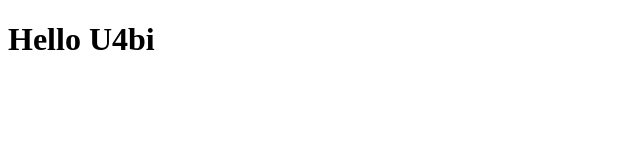
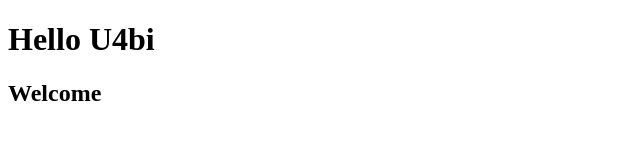
Before and after one commit to u4bi-store/react_workspace, a React app in the folder react-basic/: page / in a window 1280 px wide. Shown: the top 160 px of the page, without its empty margins (0-640 px from the left). Built offline with nearby package versions, Linux system fonts and the light colour scheme.

Commit message:
jsx 여러 element 사용시에 div 를 wrapper로 이용하면 됨

```diff
--- a/react-basic/src/components/App.js
+++ b/react-basic/src/components/App.js
@@ -10,7 +10,15 @@ class App extends React.Component { // class 개념 역시 ES6 에 새로 도입
                  // 따옴표같은건 없다.
                  // React JSX 는 XML-like Syntax 를 native Javascript 변환해준다.
                  // ” ” 로 감싸지 않는 점 주의
-                <h1>Hello U4bi</h1>
+                <div>
+                    <h1> Hello U4bi </h1>
+                    <h2> Welcome </h2>
+                </div>
+                // 여러 Element 를 렌더링 해야 할 때,
+                // 그 element들을 필수적으로 container element 안에
+                // 포함시켜줘야 함
+
+                // 즉  div element 를 wrapper 로 사용하면 됨
         );
 
         // 이전에는 개발자들이 .jsx 확장자를 사용하였지만
```
